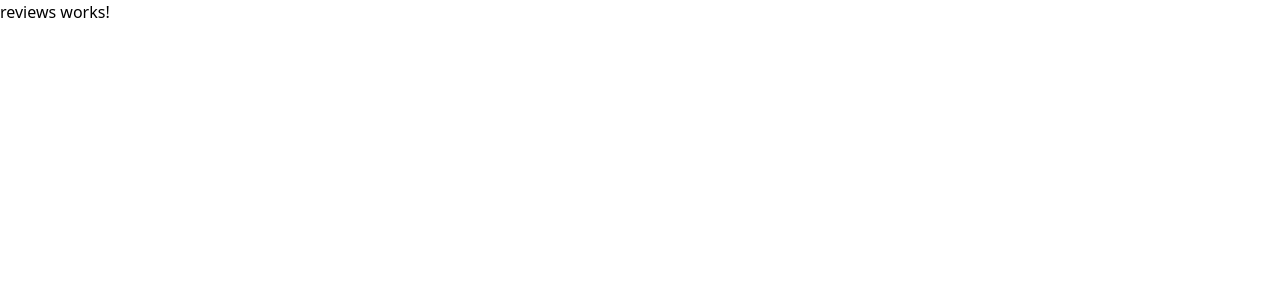
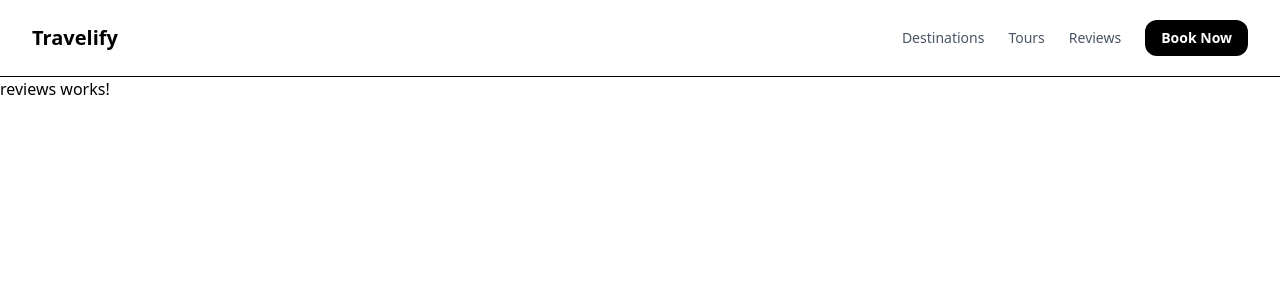
Before and after one commit to hriidzhridoy/angular-first-app-travel, an Angular app: page /reviews in a window 1280 px wide. Shown: the top 300 px of the page. Built offline with nearby package versions, Linux system fonts and the light colour scheme.

Commit message:
review and tour page init

```diff
--- a/src/app/app.ts
+++ b/src/app/app.ts
@@ -5,7 +5,7 @@ import { Destinations } from './pages/destinations/destinations';
 
 @Component({
   selector: 'app-root',
-  imports: [RouterOutlet, Landing, Destinations],
+  imports: [RouterOutlet],
   template: `<router-outlet></router-outlet>`,
   styleUrl: './app.css',
 })
--- a/src/app/pages/reviews/reviews.html
+++ b/src/app/pages/reviews/reviews.html
@@ -1 +1,2 @@
+<app-navbar></app-navbar>
 <p>reviews works!</p>
--- a/src/app/pages/tours/tours.html
+++ b/src/app/pages/tours/tours.html
@@ -1 +1,3 @@
+<app-navbar></app-navbar>
+
 <p>tours works!</p>
```
Also changed, not shown: src/app/pages/reviews/reviews.ts (+3 -4 lines), src/app/pages/tours/tours.ts (+3 -4 lines).
